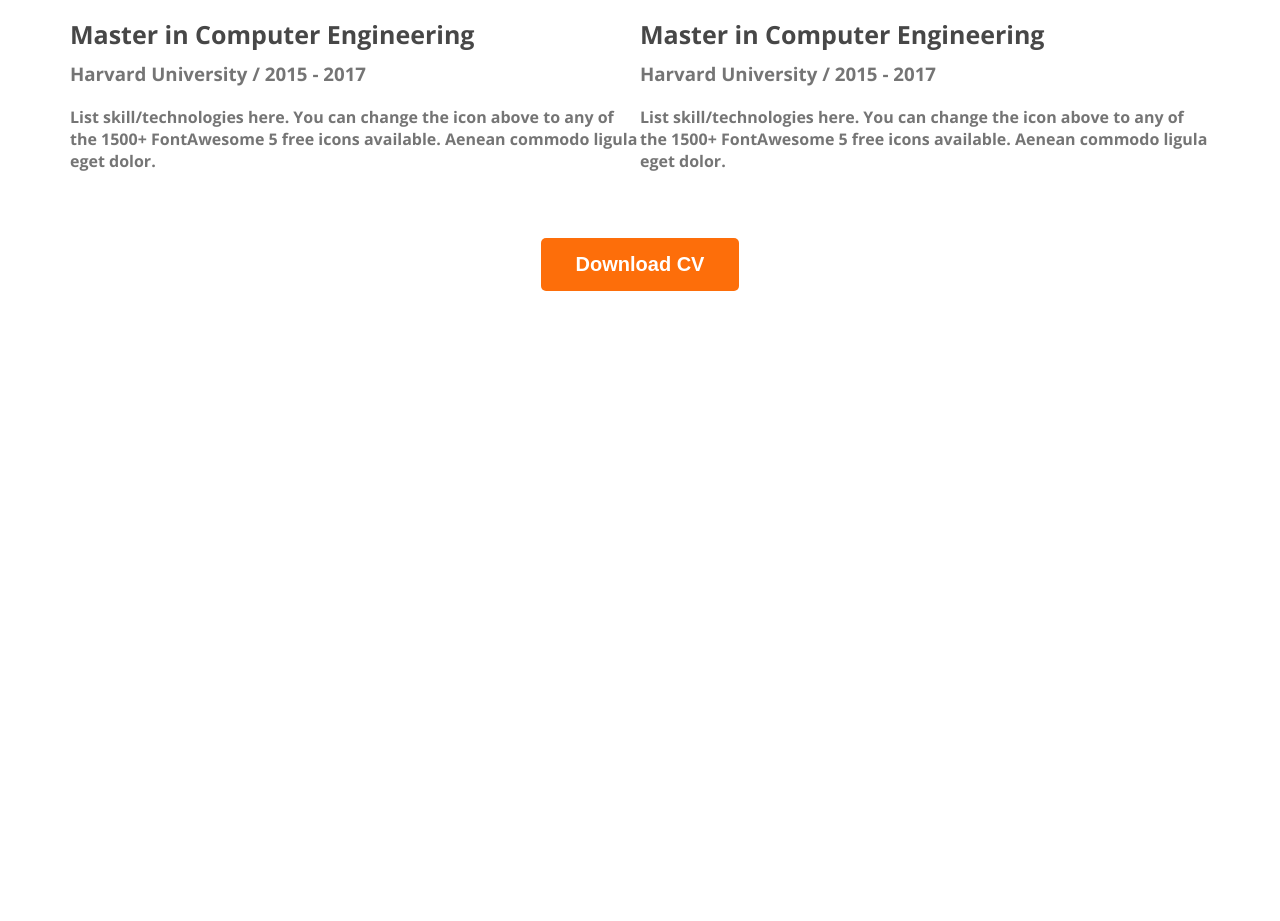
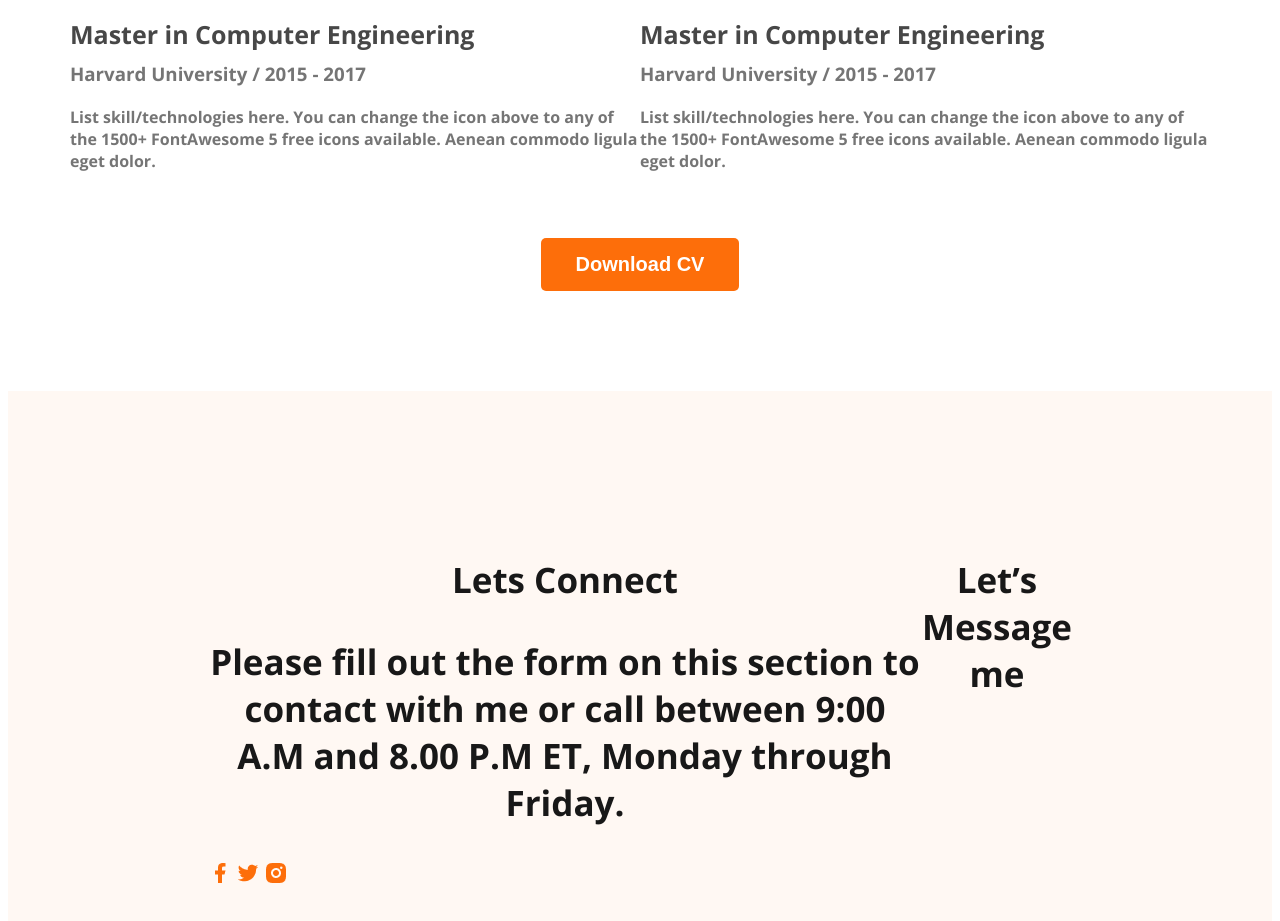
Before and after one commit to arifulislam12233/devoloper-protfolio, a plain HTML site: page index.html in a window 1280 px wide. Shown: the part 2975-3896 px from the top of the page. Before the commit the page ends 3274 px from the top, so only its background shows below. Drawn offline with nearby package versions, Linux system fonts and the light colour scheme.

Commit message:
basic footer

```diff
--- a/index.html
+++ b/index.html
@@ -152,6 +152,18 @@
 
         </main>
         <footer>
+            <div class="footer-column">
+                <h3 class="section-title">Lets Connect</h3>
+                <p class="section-title">Please fill out the form on this section to contact with me or call between 9:00 A.M and 8.00 P.M ET, Monday through Friday.</p>
+                <div class="social-link">
+                    <a href=""><img src="images/icons/facebook.png" alt=""></a>
+                    <a href=""><img src="images/icons/twitter.png" alt=""></a>
+                    <a href=""><img src="images/icons/insta.png" alt=""></a>
+                </div>
+            </div>
+            <div class="footer-column">
+                <h3 class="section-title">Let’s Message me</h3>
+            </div>
 
         </footer>
 
--- a/styles/protfolio.css
+++ b/styles/protfolio.css
@@ -145,3 +145,9 @@ margin-bottom: 10px;
     text-align: center;
     margin-top: 50px;
 }
+footer{
+    display: flex;
+    background: #FFF8F3;
+    margin-top: 100px;
+    padding: 130px 200px;
+}
```
